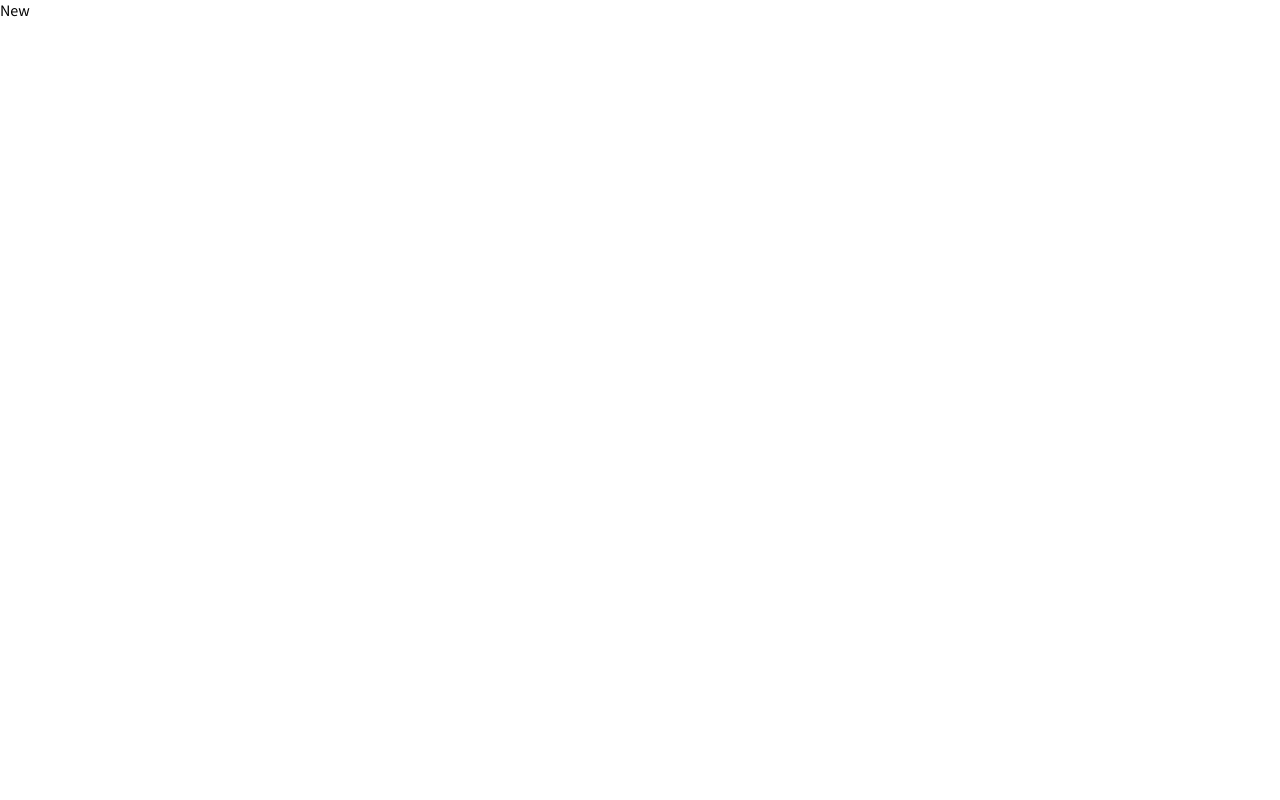
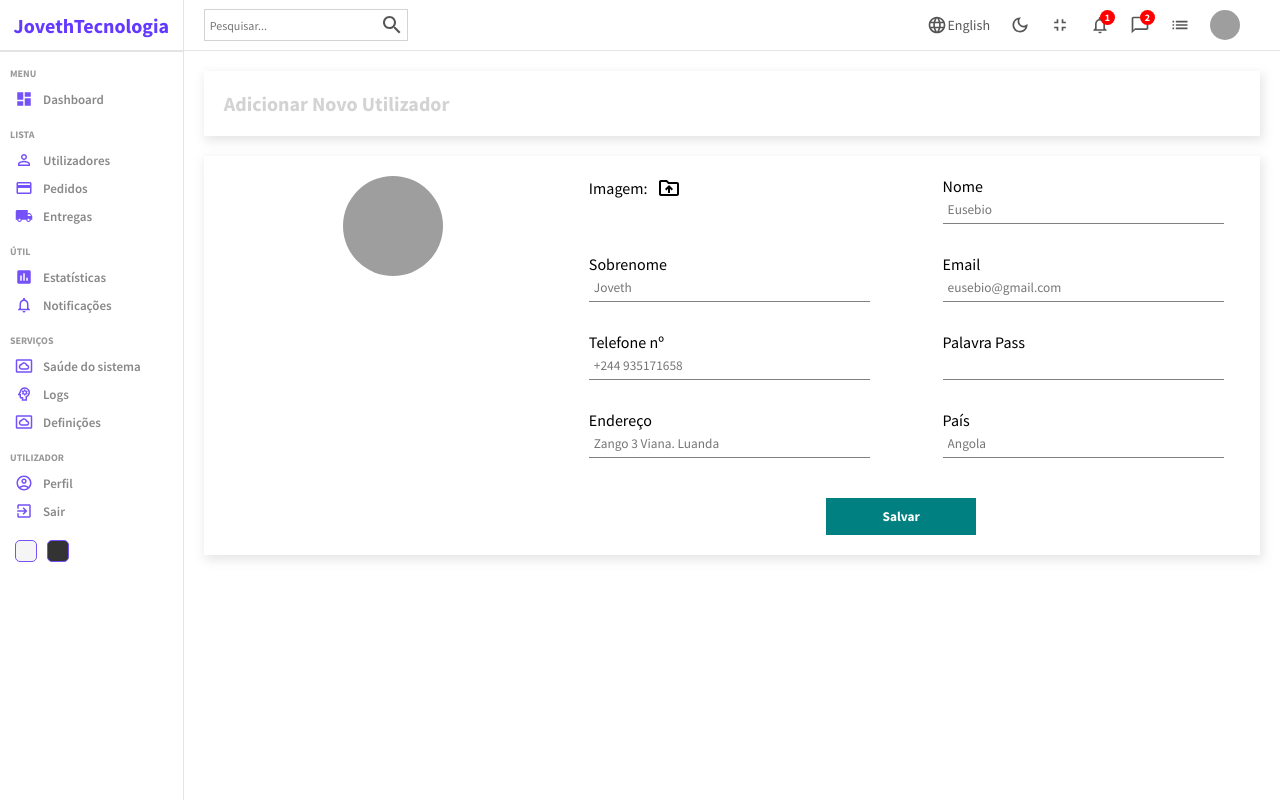
Before and after one commit to EusebioJoveth/jt-template-admin, a React (Create React App) app: page /users/new in a window 1280 px wide. Built offline with nearby package versions, Linux system fonts and the light colour scheme; grey boxes are pictures that could not be loaded.

Commit message:
New pag update

```diff
--- a/src/App.js
+++ b/src/App.js
@@ -8,6 +8,7 @@
   Routes,
   Route,
 } from "react-router-dom";
+import { productInputs, userInputs } from "./formSource";
 
 function App() {
   return (
@@ -21,13 +22,13 @@
          <Route path="users">
            <Route index element={<List />} />
            <Route path=":userId" element={<Single />} />
-           <Route path="new" element={<New />} />
+           <Route path="new" element={<New inputs={userInputs}/>} />
          </Route>
 
          <Route path="products">
            <Route index element={<List />} />
            <Route path=":productId" element={<Single />} />
-           <Route path="new" element={<New />} />
+           <Route path="new" element={<New inputs={productInputs}/>} />
          </Route>
 
        </Route>
--- /dev/null
+++ b/src/formSource.js
@@ -0,0 +1,78 @@
+export const userInputs = [
+    {
+        id:1,
+        label: "Nome",
+        type: "text",
+        placeholder: "Eusébio",
+    },
+    {
+        id: 2,
+        label: "Sobrenome",
+        type: "text",
+        placeholder: "Joveth",
+    },
+    {
+        id: 3,
+        label: "Email",
+        type: "email",
+        placeholder: "eusebio.joveth@gmail.com",
+    },
+    {
+        id: 4,
+        label: "Telefone nº",
+        type: "text",
+        placeholder: "+244 935171658",
+    },
+    {
+        id: 5,
+        label: "Palavra Pass",
+        type: "password",
+
+    },
+    {
+        id: 6,
+        label: "Endereço",
+        type: "text",
+        placeholder: "Zango 3 Viana. Luanda",
+    },
+    {
+        id: 7,
+        label: "País",
+        type: "text",
+        placeholder: "Angola",
+    },
+
+];
+
+export const productInputs = [
+    {
+        id: 1,
+        label: "Nome",
+        type: "text",
+        placeholder: "PC Aple Macbook Pro",
+    },
+    {
+        id: 2,
+        label: "Código",
+        type: "text",
+        placeholder: "Codigo do produto",
+    },
+    {
+        id: 3,
+        label: "Descrição",
+        type: "text",
+        placeholder: "Descrição",
+    },
+    {
+        id: 4,
+        label: "Categoria",
+        type: "text",
+        placeholder: "Computador",
+    },
+    {
+        id: 5,
+        label: "Stock",
+        type: "text",
+        placeholder: "Em stock",
+    }
+];
--- a/src/pages/new/New.jsx
+++ b/src/pages/new/New.jsx
@@ -1,10 +1,65 @@
-import React from 'react'
-import './new.scss'
+import React from 'react';
+import "./new.scss";
+import Sidebar from "../../components/sidebar/Sidebar";
+import Navbar from "../../components/navbar/Navbar";
+import { DriveFolderUploadOutlined } from '@mui/icons-material';
 
 const New = () => {
   return (
-    <div>New</div>
-  )
-}
+    <div className='new'>
+      <Sidebar />
+      <div className="newContainer">
+        <Navbar />
+        <div className="top">
+          <h1>Adicionar Novo Utilizador</h1>
+        </div>
+        <div className="bottom">
+          <div className="left">
+            <img src="https://icon-library.com/images/no-image-icon/no-image-icon-0.jpg" alt="" />
+          </div>
+          <div className="right">
+            <form>
+            <div className="formInput">
+                <label htmlFor="file">
+                  Imagem: <DriveFolderUploadOutlined className='icon'/>
+                </label>
+                <input type="file" id='file' style={{display: "none"}}/>
+            </div>
+              <div className="formInput">
+                <label htmlFor="name">Nome</label>
+                <input type="text" placeholder='Eusebio' />
+              </div>
+              <div className="formInput">
+                <label htmlFor="lastname">Sobrenome</label>
+                <input type="text" placeholder='Joveth' />
+              </div>
+              <div className="formInput">
+                <label htmlFor="email">Email</label>
+                <input type="email" placeholder='eusebio@gmail.com' />
+              </div>
+              <div className="formInput">
+                <label htmlFor="phone">Telefone nº</label>
+                <input type="text" placeholder='+244 935171658' />
+              </div>
+              <div className="formInput">
+                <label htmlFor="password">Palavra Pass</label>
+                <input type="password" />
+              </div>
+              <div className="formInput">
+                <label htmlFor="address">Endereço</label>
+                <input type="text" placeholder='Zango 3 Viana. Luanda' />
+              </div>
+              <div className="formInput">
+                <label htmlFor="country">País</label>
+                <input type="text" placeholder='Angola' />
+              </div>
+              <button>Salvar</button>
+            </form>
+          </div>
+        </div>
+      </div>
+    </div>
+  );
+};
 
 export default New
--- a/src/pages/new/new.scss
+++ b/src/pages/new/new.scss
@@ -0,0 +1,70 @@
+.new{
+    display: flex;
+    width: 100%;
+
+    .newContainer{
+        flex: 6;
+
+        .top, .bottom{
+            -webkit-box-shadow: 2px 4px 10px 1px rgba(0,0,0, 0.47);
+            box-shadow: 2px 4px 10px 1px rgba(201,201,201,0.47);
+            padding: 20px;
+            margin:  20px;
+            display: flex;
+
+            h1{
+                color: lightgray;
+                font-size: 20px;
+            }
+
+            .left{
+                flex: 1;
+                text-align: center;
+                img{
+                    width: 100px;
+                    height: 100px;
+                    border-radius: 50%;
+                    object-fit: cover;
+                }
+            }
+
+            .right{
+                flex: 2;
+
+                form{
+                    display: flex;
+                    flex-wrap: wrap;
+                    gap: 30px;
+                    justify-content: space-around;
+
+                    .formInput{
+                        width: 40%;
+
+                        label{
+                            display: flex;
+                            align-items: center;
+                            gap: 10px;
+                        }
+
+                        input{
+                            width: 100%;
+                            padding: 5px;
+                            border:none;
+                            border-bottom: 1px solid gray;
+                        }
+                    }
+                    button{
+                        width: 150px;
+                        padding: 10px;
+                        border: none;
+                        background-color: teal;
+                        color: white;
+                        font-weight: bold;
+                        cursor: pointer;
+                        margin-top: 10px;
+                    }
+                }
+            }
+        }
+    }
+}
```
